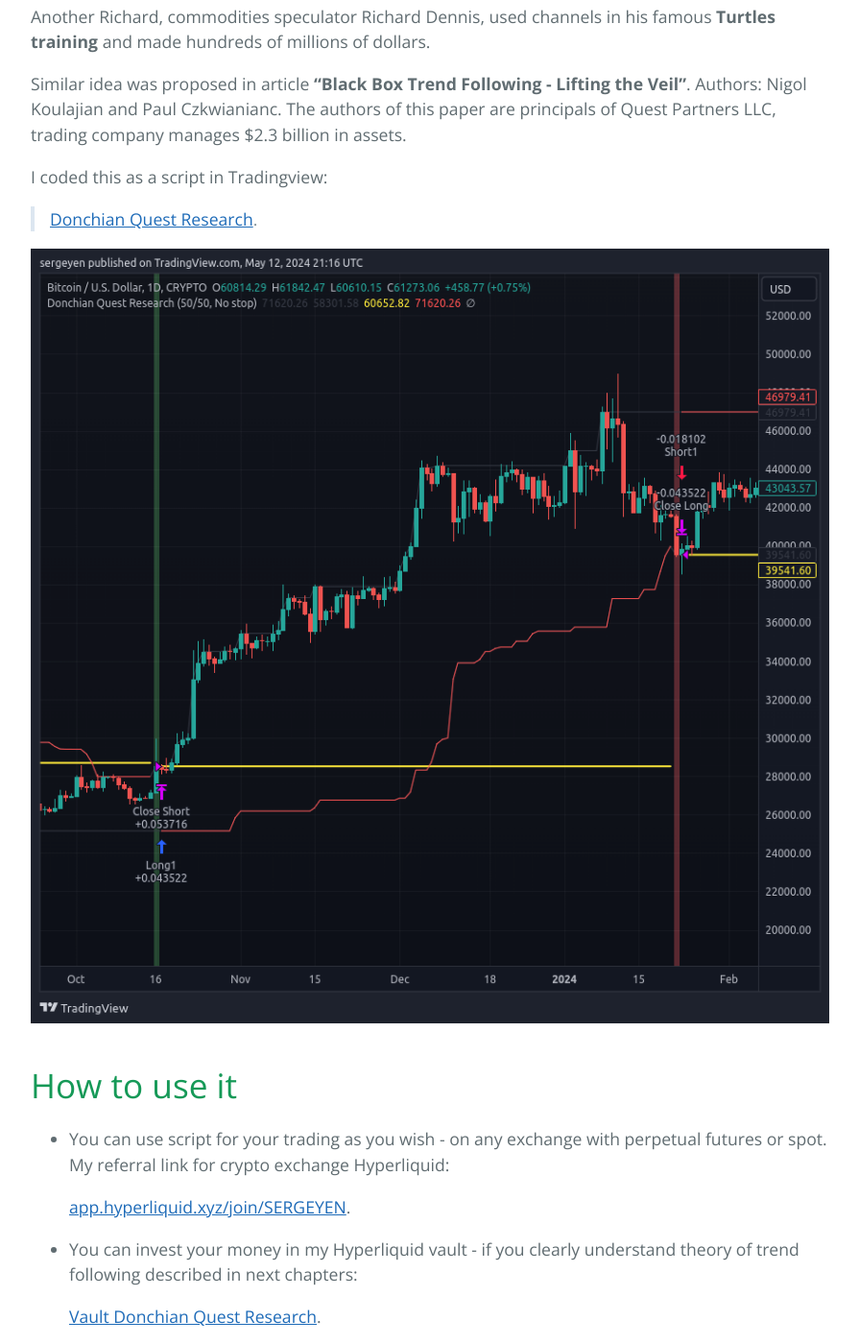
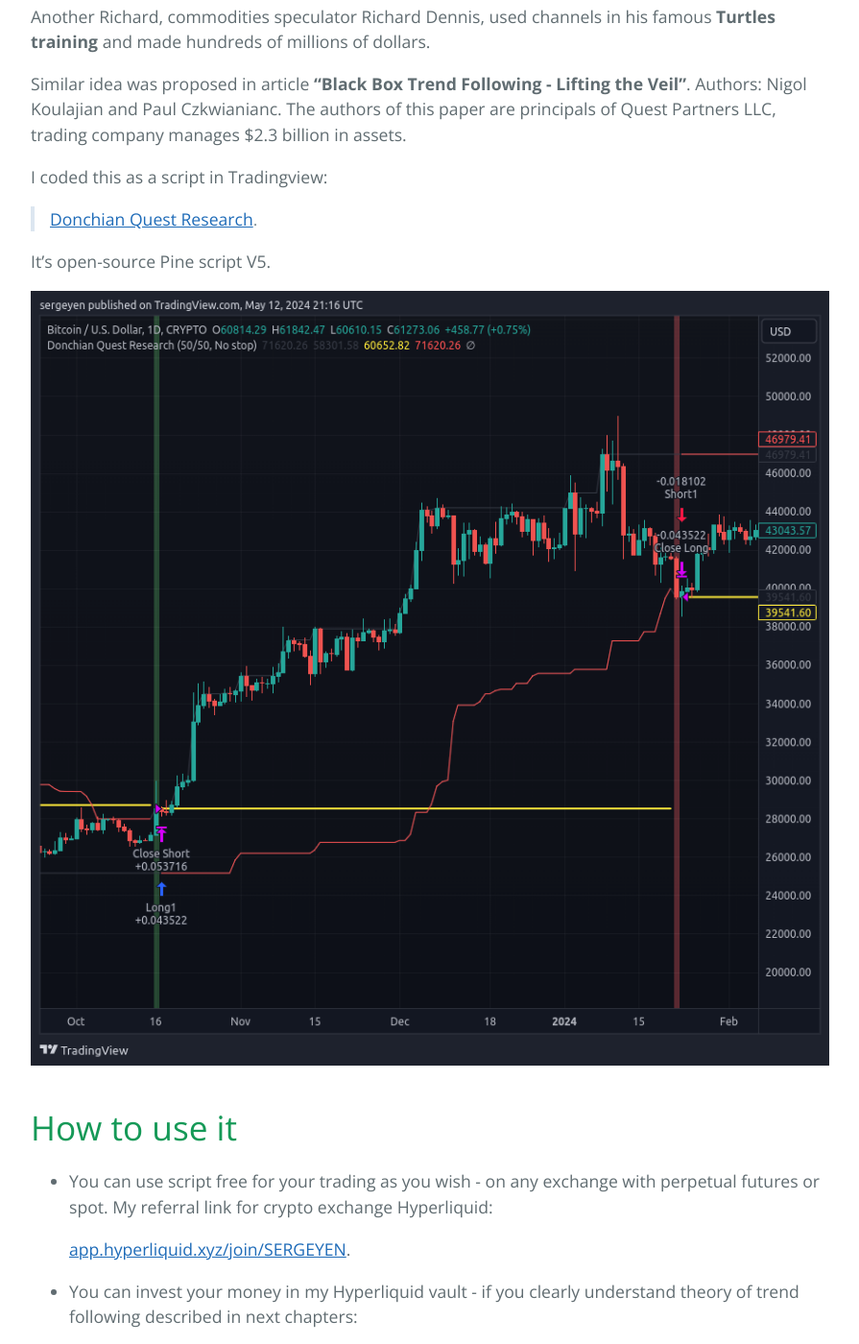
Before and after one commit to sergeyen7/sergeyen7.github.io, a Jekyll site: the page built from index.md, in a window 1280 px wide and 1400 px high, scrolled down 1759 px. Shown: the whole window at 96% size, without its empty margins (192-1087 px from the left). Built offline with Jekyll 4.4.1, drawn with Linux system fonts in a browser that asks for light colours; nearby versions of some CDN libraries.

Commit message:
Update index.md

```diff
--- a/index.md
+++ b/index.md
@@ -59,11 +59,13 @@ I coded this as a script in Tradingview:
 
 > [Donchian Quest Research](https://www.tradingview.com/script/YPQwKNF8-Donchian-Quest-Research/).
 
+It's open-source Pine script V5.
+
 ![Script on Tradingview](/images/script.png)
 
 # How to use it
 
-* You can use script for your trading as you wish - on any exchange with perpetual futures or spot. My referral link for crypto exchange Hyperliquid:
+* You can use script free for your trading as you wish - on any exchange with perpetual futures or spot. My referral link for crypto exchange Hyperliquid:
 
      [app.hyperliquid.xyz/join/SERGEYEN](https://app.hyperliquid.xyz/join/SERGEYEN).
 
```
